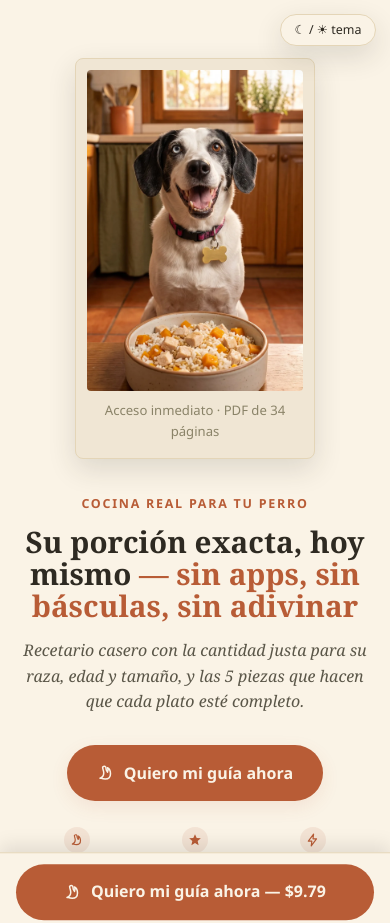
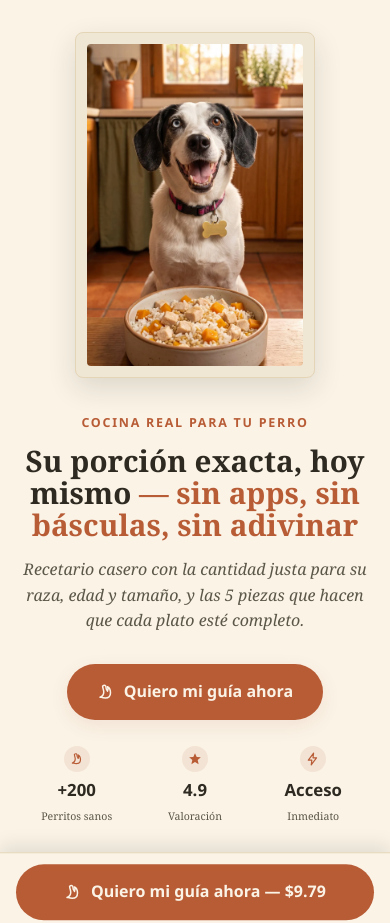
Before and after one commit to fabian179rc/recetarioreal, a website built with Vite: page index.html in a window 390 px wide. Shown: the top 923 px of the page. Built offline with nearby package versions, Linux system fonts and the light colour scheme.

Commit message:
Sacar el botón de cambiar tema y el caption de la foto en mobile
- Se elimina el toggle manual de tema (botón, listener JS, CSS y las
  reglas de data-theme que quedaban muertas). El sitio sigue
  respetando automáticamente el modo oscuro del sistema operativo.
- Bajo el padding-top del hero en mobile, que solo estaba ahí para
  esquivar el botón que ya no existe.
- El caption "Acceso inmediato · PDF de 34 páginas" debajo de la foto
  se oculta en mobile (sigue visible en desktop).

```diff
--- a/index.html
+++ b/index.html
@@ -6,7 +6,6 @@
 <title>Cocina Real Para Tu Perro — Carta de venta</title>
 </head>
 <body>
-<button class="theme-toggle">☾ / ☀ tema</button>
 
 <!-- 1. HERO -->
 <section class="hero">
--- a/src/main.js
+++ b/src/main.js
@@ -1,9 +1,4 @@
 import './style.css';
-
-document.querySelector('.theme-toggle').addEventListener('click', () => {
-  var root = document.documentElement;
-  root.setAttribute('data-theme', root.getAttribute('data-theme') === 'dark' ? 'light' : 'dark');
-});
 
 (function () {
   var hero = document.querySelector('.hero');
--- a/src/style.css
+++ b/src/style.css
@@ -14,24 +14,8 @@
   --card-shadow: 0 10px 28px rgba(46, 42, 34, 0.14);
   --seal-shadow: 0 8px 20px rgba(64, 73, 44, 0.35);
 }
-:root[data-theme="dark"] {
-  --cream: #221D15;
-  --cream-deep: #2B241A;
-  --paper-edge: #3A311F;
-  --ink: #F1E7D2;
-  --ink-soft: #C9BC9C;
-  --ink-faint: #8C8267;
-  --terracotta: #E08A5C;
-  --terracotta-dark: #C96C3E;
-  --terracotta-wash: rgba(224, 138, 92, 0.14);
-  --olive: #8FA366;
-  --olive-dark: #6B7C48;
-  --olive-wash: rgba(143, 163, 102, 0.16);
-  --card-shadow: 0 10px 28px rgba(0, 0, 0, 0.45);
-  --seal-shadow: 0 8px 20px rgba(0, 0, 0, 0.5);
-}
 @media (prefers-color-scheme: dark) {
-  :root:not([data-theme="light"]) {
+  :root {
     --cream: #221D15;
     --cream-deep: #2B241A;
     --paper-edge: #3A311F;
@@ -107,7 +91,7 @@ h1, h2, h3 { text-wrap: balance; margin: 0; font-weight: 700; }
 
 /* HERO */
 .hero { padding-top: 3.2rem; padding-bottom: 4.5rem; }
-@media (max-width: 720px) { .hero { padding-top: 3.6rem; padding-bottom: 2.2rem; } }
+@media (max-width: 720px) { .hero { padding-top: 2rem; padding-bottom: 2.2rem; } }
 .hero-grid {
   display: grid; grid-template-columns: 1.05fr 0.95fr; gap: 3rem; align-items: center;
   max-width: 1080px; margin: 0 auto;
@@ -133,8 +117,9 @@ h1, h2, h3 { text-wrap: balance; margin: 0; font-weight: 700; }
   color: var(--ink-faint); text-align: center; padding-top: 0.55rem;
 }
 @media (max-width: 720px) {
-  .polaroid { transform: none; padding: 0.7rem 0.7rem 1rem; max-width: 240px; margin: 0 auto; border-radius: 8px; }
+  .polaroid { transform: none; padding: 0.7rem; max-width: 240px; margin: 0 auto; border-radius: 8px; }
   .polaroid img { border-radius: 4px; }
+  .polaroid figcaption { display: none; }
 }
 
 .btn {
@@ -265,13 +250,6 @@ h1, h2, h3 { text-wrap: balance; margin: 0; font-weight: 700; }
 }
 
 /* theme toggle demo control (not part of the real page, just for viewing) */
-.theme-toggle {
-  position: fixed; top: 14px; right: 14px; z-index: 20;
-  font-family: "Segoe UI", system-ui, sans-serif; font-size: 0.78rem;
-  background: var(--cream); color: var(--ink); border: 1px solid var(--paper-edge);
-  border-radius: 999px; padding: 0.4rem 0.85rem; cursor: pointer; box-shadow: var(--card-shadow);
-}
-
 /* stats bar — real product facts, not invented ratings */
 .stats-bar {
   display: flex; justify-content: center; align-items: stretch; flex-wrap: wrap;
```
